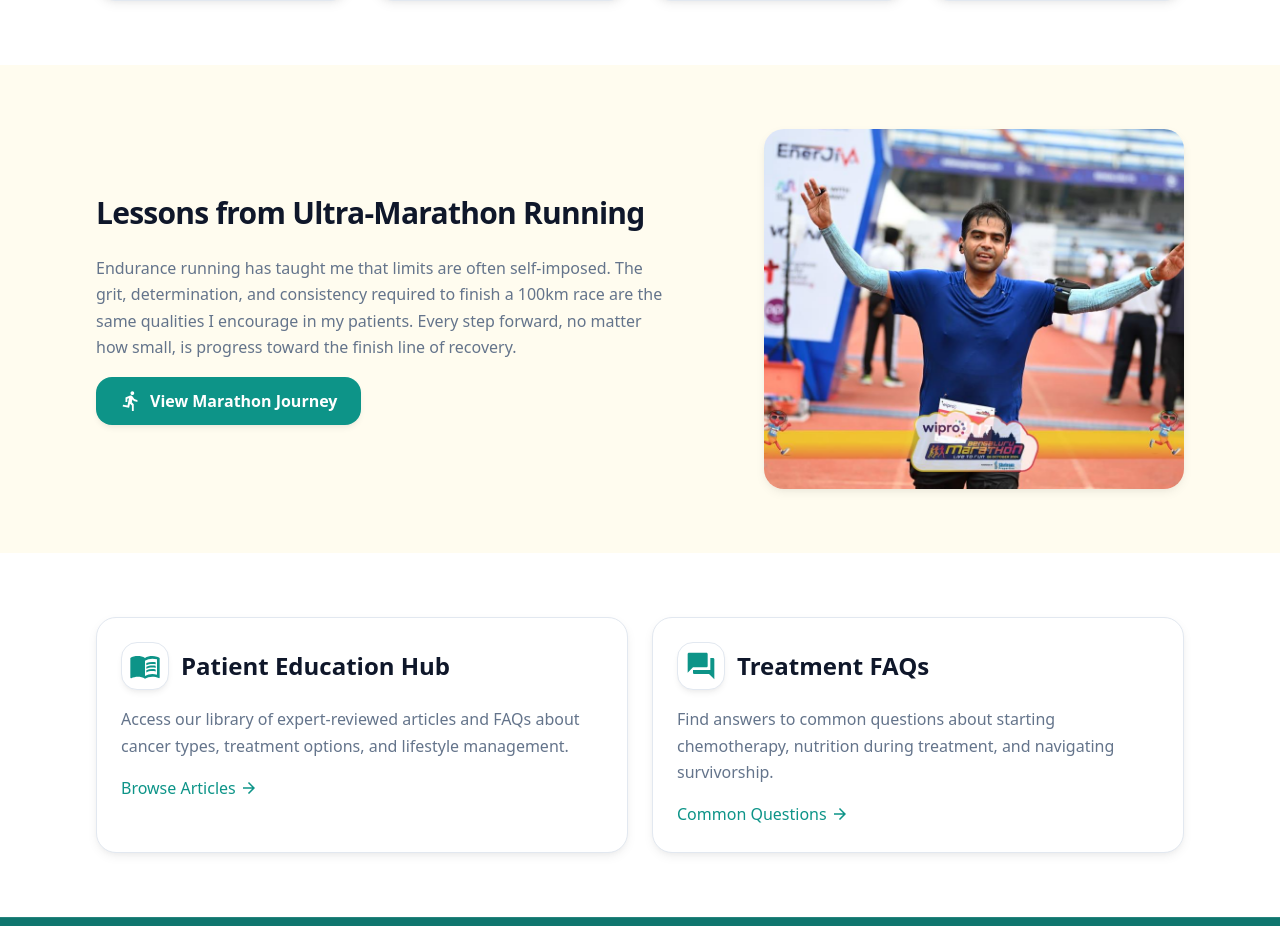
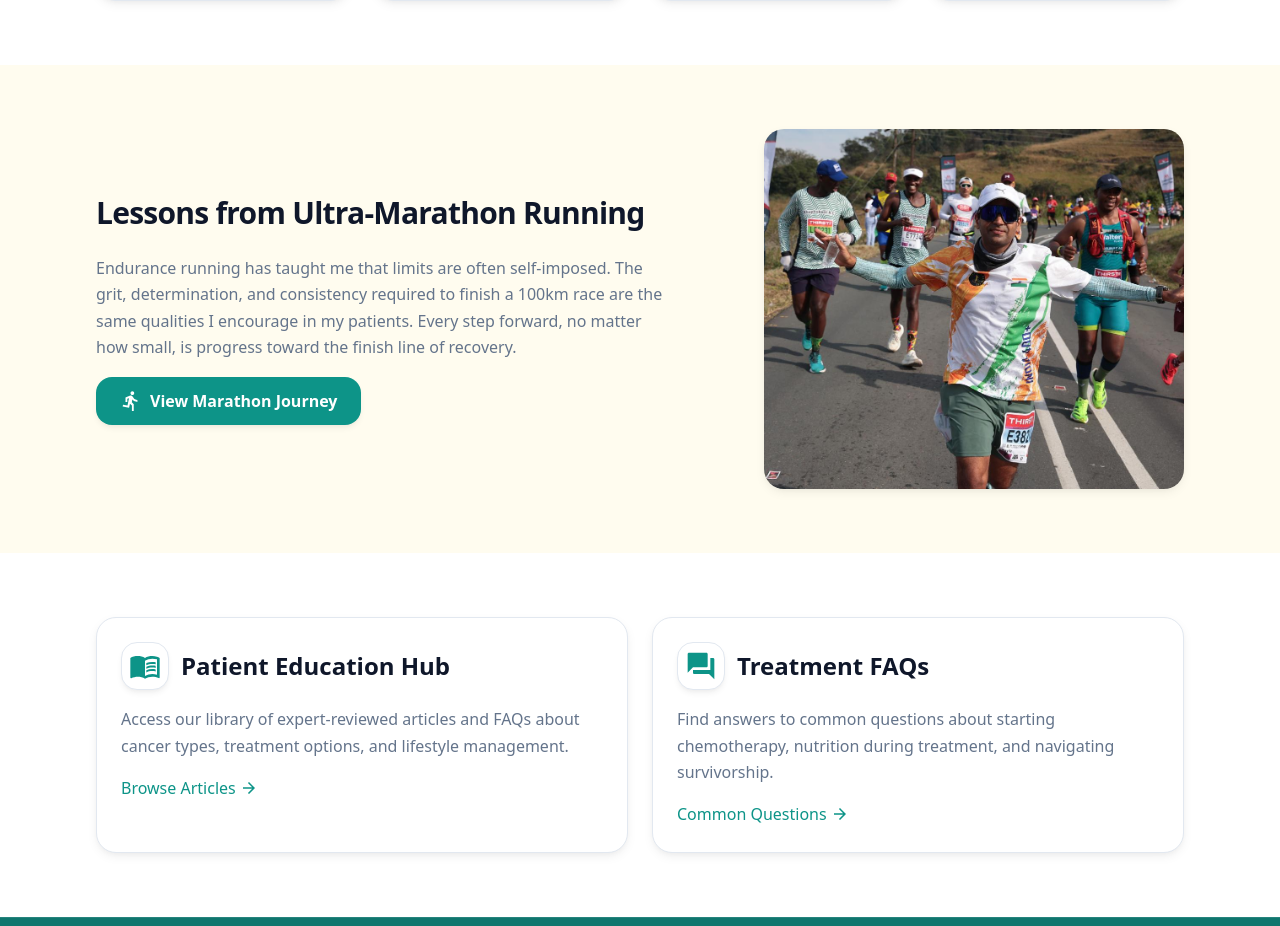
Before and after one commit to adityathakur2011/dradityamurli, a Next.js app: page /dradityamurli/ in a window 1280 px wide. Shown: the part 1784-2710 px from the top of the page. Built offline with nearby package versions, Linux system fonts and the light colour scheme; no server answers.

Commit message:
Fix: Remove unoptimized to enable basePath with images

```diff
--- a/src/app/page.tsx
+++ b/src/app/page.tsx
@@ -19,7 +19,7 @@ import { SectionTitle } from "@/components/SectionTitle";
 import { IconBadge } from "@/components/IconBadge";
 
 const HERO_IMAGE = "/img/murli.jpeg";
-const ATHLETE_IMAGE = "/img/run.jpeg";
+const ATHLETE_IMAGE = "/img/run1.jpeg";
 
 const FEATURE_ICONS = [
   { value: "25+ Years", Icon: CheckCircleOutlineIcon },
@@ -83,7 +83,6 @@ export default function HomePage() {
               className="object-cover"
               sizes="(max-width: 1024px) 100vw, 420px"
               priority
-              unoptimized
             />
             <div className="absolute inset-0 flex items-end justify-center bg-gradient-to-t from-black/85 to-transparent p-4">
               <div className="text-center text-white">
@@ -188,7 +187,6 @@ export default function HomePage() {
                 fill
                 className="object-cover"
                 sizes="(max-width: 1024px) 100vw, 420px"
-                unoptimized
               />
             </div>
             <div className="flex-1 space-y-3 sm:space-y-6 lg:order-1">
```
Also changed, not shown: public/img/run.jpeg (deleted).
